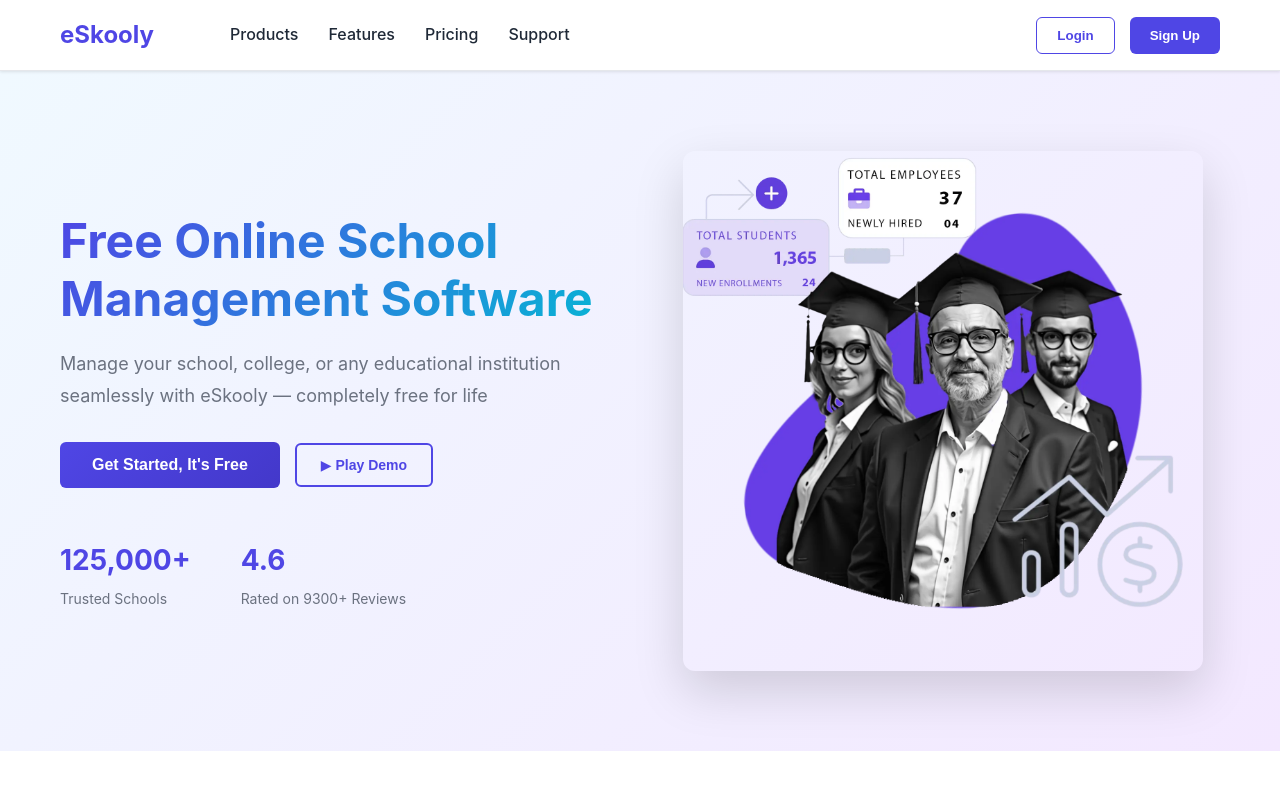
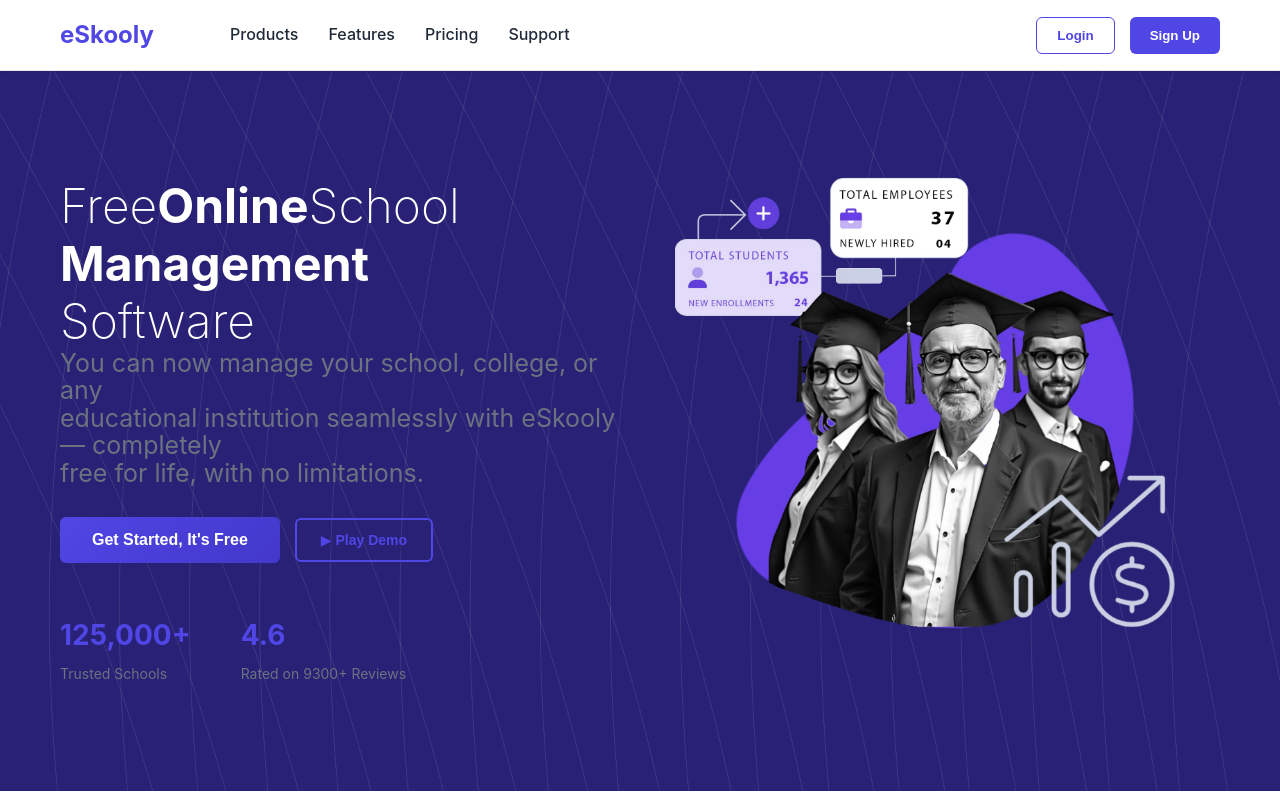
Before and after one commit to malikfarrukh7/college_management_system, a React (Vite) app: page / in a window 1280 px wide. Shown: the top 800 px of the page. Built offline with nearby package versions, Linux system fonts and the light colour scheme.

Commit message:
Updated project files

```diff
--- a/src/App.jsx
+++ b/src/App.jsx
@@ -1,8 +1,8 @@
 import './App.css'
-import HomePage from './pages/HomePage'
+import Home from './pages/Home/Home'
 
 function App() {
-  return <HomePage />
+  return <Home />
 }
 
 export default App
--- a/src/components/HeroSection/HeroSection.jsx
+++ b/src/components/HeroSection/HeroSection.jsx
@@ -7,8 +7,20 @@ export default function HeroSection() {
     <section className={styles.hero}>
       <div className={`container ${styles.heroContainer}`}>
         <div className={styles.heroContent}>
-          <h1>Free Online School Management Software</h1>
-          <p>Manage your school, college, or any educational institution seamlessly with eSkooly — completely free for life</p>
+           <span className={styles.small_font}>Free</span>
+           <span className={styles.bold_fonts}>Online</span>
+           <span className={styles.small_font}>School</span> <br />
+           <span className={styles.bold_fonts}>Management</span><br />
+           <span className={styles.small_font}>Software</span> <br />
+
+            <div className={styles.p}>
+
+           <span>You can now manage your school, college, or any</span><br />
+           <span>educational institution seamlessly with eSkooly — completely</span><br />
+           <span>free for life, with no limitations.</span><br />
+
+            </div>
+
           <div className={styles.heroActions}>
             <button className="btn-primary btn-large">Get Started, It's Free</button>
             <button className="btn-play">▶ Play Demo</button>
--- a/src/components/HeroSection/HeroSection.module.css
+++ b/src/components/HeroSection/HeroSection.module.css
@@ -1,6 +1,11 @@
 .hero {
-  background: linear-gradient(135deg, #f0f9ff 0%, #f3e8ff 100%);
-  padding: 80px 0;
+     background:
+    url('../../assets/images/bg-lines.webp') no-repeat center center / cover, /* Image layer */
+    #282175; /* Solid blue color layer */
+  min-height: 90vh;
+  padding: 100px 0px;
+   margin: 0;
+   width: 100%;
   position: relative;
   overflow: hidden;
 }
@@ -8,26 +13,54 @@
 .heroContainer {
   display: grid;
   grid-template-columns: 1fr 1fr;
-  gap: 50px;
+  gap: 20px;
   align-items: center;
+
 }
+
+.small_font {
+  font-size: 48px;
+  font-weight: 200;
+  line-height: 1.2;
+  margin-bottom: 20px;
+  color: #ffffff; /* white text */
+  background: none; /* remove gradient */
+  -webkit-background-clip: initial;
+  -webkit-text-fill-color: initial;
+  background-clip: initial;
+}
+
+.bold_fonts{
+    font-size: 48px;
+  font-weight: 700;
+  line-height: 1.2;
+  margin-bottom: 20px;
+  color: #ffffff; /* white text */
+  background: none; /* remove gradient */
+  -webkit-background-clip: initial;
+  -webkit-text-fill-color: initial;
+  background-clip: initial;
+}
+
+
 
 .heroContent h1 {
   font-size: 48px;
   font-weight: 700;
   line-height: 1.2;
   margin-bottom: 20px;
-  background: linear-gradient(135deg, var(--primary), var(--secondary));
-  -webkit-background-clip: text;
-  -webkit-text-fill-color: transparent;
-  background-clip: text;
+  color: #ffffff; /* white text */
+  background: none; /* remove gradient */
+  -webkit-background-clip: initial;
+  -webkit-text-fill-color: initial;
+  background-clip: initial;
 }
 
-.heroContent > p {
-  font-size: 18px;
+.p {
+  font-size: 25px;
+  line-height: 1.1;
   color: var(--text-gray);
   margin-bottom: 30px;
-  line-height: 1.8;
 }
 
 .heroActions {
@@ -63,27 +96,39 @@
   display: flex;
   align-items: center;
   justify-content: center;
+  background: none;
+  overflow: visible;
+
 }
 
-/* .placeholderImage {
-  width: 100%;
-  height: 400px;
-  background: linear-gradient(135deg, #e0e7ff, #dbeafe);
-  border-radius: 12px;
-  display: flex;
-  align-items: center;
-  justify-content: center;
-  font-size: 18px;
-  color: var(--text-gray);
-  border: 2px solid var(--primary);
-} */
+.btn-primary {
+  background: linear-gradient(135deg, var(--primary), var(--primary-dark));
+  color: white;
+  border: none;
+  padding: 12px 24px;
+  border-radius: 6px;
+  font-size: 14px;
+  font-weight: 600;
+  cursor: pointer;
+  transition: all 0.3s;
+}
+
+.btn-primary:hover {
+  transform: translateY(-2px);
+  box-shadow: 0 10px 20px rgba(79, 70, 229, 0.2);
+}
+
+.btn-large {
+  padding: 14px 32px;
+  font-size: 16px;
+}
+
 
 .heroBannerImage {
   width: 100%;
   max-width: 520px;
   height: auto;
-  border-radius: 12px;
-  box-shadow: 0 20px 50px rgba(0, 0, 0, 0.15);
+
 }
 
 @media (max-width: 768px) {
@@ -100,3 +145,21 @@
     align-items: flex-start;
   }
 }
+
+
+.btn-play {
+  background: transparent;
+  color: var(--primary);
+  border: 2px solid var(--primary);
+  padding: 12px 24px;
+  border-radius: 6px;
+  font-weight: 600;
+  cursor: pointer;
+  transition: all 0.3s;
+  font-size: 14px;
+}
+
+.btn-play:hover {
+  background: var(--primary);
+  color: white;
+}
--- a/src/components/Navbar/Navbar.module.css
+++ b/src/components/Navbar/Navbar.module.css
@@ -44,3 +44,33 @@
   display: flex;
   gap: 15px;
 }
+.btn-login {
+  background: transparent;
+  color: var(--primary);
+  border: 1px solid var(--primary);
+  padding: 10px 20px;
+  border-radius: 6px;
+  font-weight: 600;
+  cursor: pointer;
+  transition: all 0.3s;
+}
+
+.btn-login:hover {
+  background: var(--primary);
+  color: white;
+}
+
+btn-signup {
+  background: var(--primary);
+  color: white;
+  border: none;
+  padding: 10px 20px;
+  border-radius: 6px;
+  font-weight: 600;
+  cursor: pointer;
+  transition: all 0.3s;
+}
+
+.btn-signup:hover {
+  background: var(--primary-dark);
+}
--- /dev/null
+++ b/src/pages/Home/Home.jsx
@@ -0,0 +1,29 @@
+import React from 'react'
+import Navbar from '../../components/Navbar'
+import HeroSection from '../../components/HeroSection'
+import ClientsSection from '../../components/ClientsSection'
+import FeaturesOverview from '../../components/FeaturesOverview'
+import AboutSection from '../../components/AboutSection'
+import SecuritySection from '../../components/SecuritySection'
+import ComprehensiveFeatures from '../../components/ComprehensiveFeatures'
+import Testimonials from '../../components/Testimonials'
+import CTASection from '../../components/CTASection'
+import Footer from '../../components/Footer'
+import styles from './Home.module.css'
+
+export default function Home() {
+  return (
+    <div className={styles.app}>
+      <Navbar />
+      <HeroSection />
+      <ClientsSection />
+      <FeaturesOverview />
+      <AboutSection />
+      <SecuritySection />
+      <ComprehensiveFeatures />
+      <Testimonials />
+      <CTASection />
+      <Footer />
+    </div>
+  )
+}
--- /dev/null
+++ b/src/pages/Home/Home.module.css
@@ -0,0 +1,85 @@
+* {
+  margin: 0;
+  padding: 0;
+  box-sizing: border-box;
+}
+
+:root {
+
+}
+
+body {
+  font-family: -apple-system, BlinkMacSystemFont, 'Segoe UI', 'Roboto', 'Oxygen',
+    'Ubuntu', 'Cantarell', 'Fira Sans', 'Droid Sans', 'Helvetica Neue',
+    sans-serif;
+  -webkit-font-smoothing: antialiased;
+  -moz-osx-font-smoothing: grayscale;
+  color: var(--text-dark);
+  line-height: 1.6;
+}
+
+.app {
+  overflow-x: hidden;
+}
+
+.container {
+  max-width: 1200px;
+  margin: 0px auto;
+  padding: 0 20px;
+}
+
+/* Global Button Styles */
+.btnPrimary {
+  background: linear-gradient(135deg, var(--primary), var(--primary-dark));
+  color: white;
+  border: none;
+  padding: 12px 24px;
+  border-radius: 6px;
+  font-size: 14px;
+  font-weight: 600;
+  cursor: pointer;
+  transition: all 0.3s;
+}
+
+.btnPrimary:hover {
+  transform: translateY(-2px);
+  box-shadow: 0 10px 20px rgba(79, 70, 229, 0.2);
+}
+
+.btnLarge {
+  padding: 14px 32px;
+  font-size: 16px;
+}
+
+
+
+.btnPlay {
+  background: transparent;
+  color: var(--primary);
+  border: 2px solid var(--primary);
+  padding: 12px 24px;
+  border-radius: 6px;
+  font-weight: 600;
+  cursor: pointer;
+  transition: all 0.3s;
+  font-size: 14px;
+}
+
+.btnPlay:hover {
+  background: var(--primary);
+  color: white;
+}
+
+/* Shared Utilities */
+.placeholderImage {
+  width: 100%;
+  height: 400px;
+  background: linear-gradient(135deg, #e0e7ff, #dbeafe);
+  border-radius: 12px;
+  display: flex;
+  align-items: center;
+  justify-content: center;
+  font-size: 18px;
+  color: var(--text-gray);
+  border: 2px solid var(--primary);
+}
--- a/src/pages/HomePage.jsx
+++ /dev/null
@@ -1,28 +0,0 @@
-import React from 'react'
-import Navbar from '../components/Navbar'
-import HeroSection from '../components/HeroSection'
-import ClientsSection from '../components/ClientsSection'
-import FeaturesOverview from '../components/FeaturesOverview'
-import AboutSection from '../components/AboutSection'
-import SecuritySection from '../components/SecuritySection'
-import ComprehensiveFeatures from '../components/ComprehensiveFeatures'
-import Testimonials from '../components/Testimonials'
-import CTASection from '../components/CTASection'
-import Footer from '../components/Footer'
-
-export default function HomePage() {
-  return (
-    <div className="app">
-      <Navbar />
-      <HeroSection />
-      <ClientsSection />
-      <FeaturesOverview />
-      <AboutSection />
-      <SecuritySection />
-      <ComprehensiveFeatures />
-      <Testimonials />
-      <CTASection />
-      <Footer />
-    </div>
-  )
-}
```
Also changed, not shown: src/assets/images/bg-lines.webp (added).
